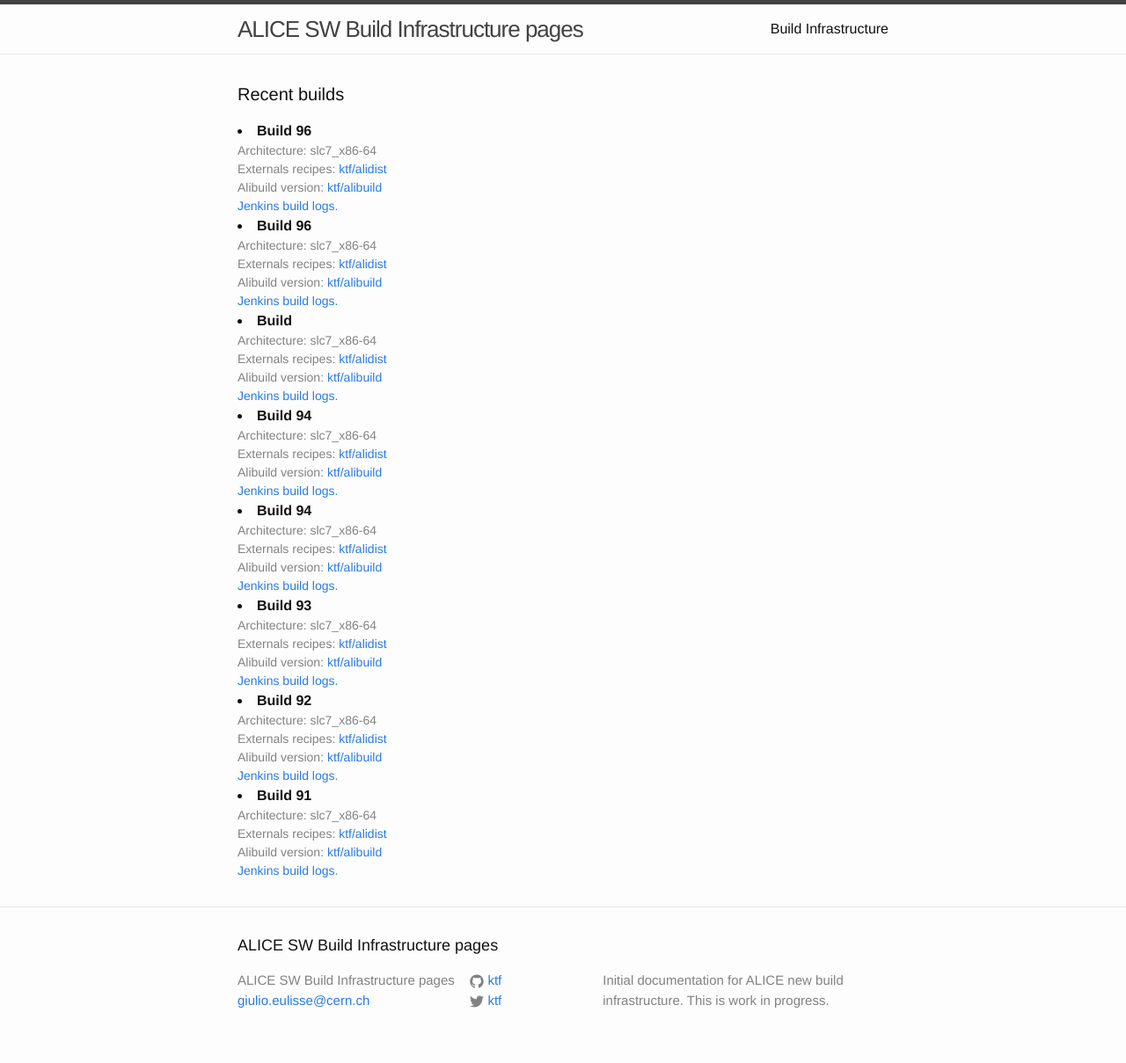
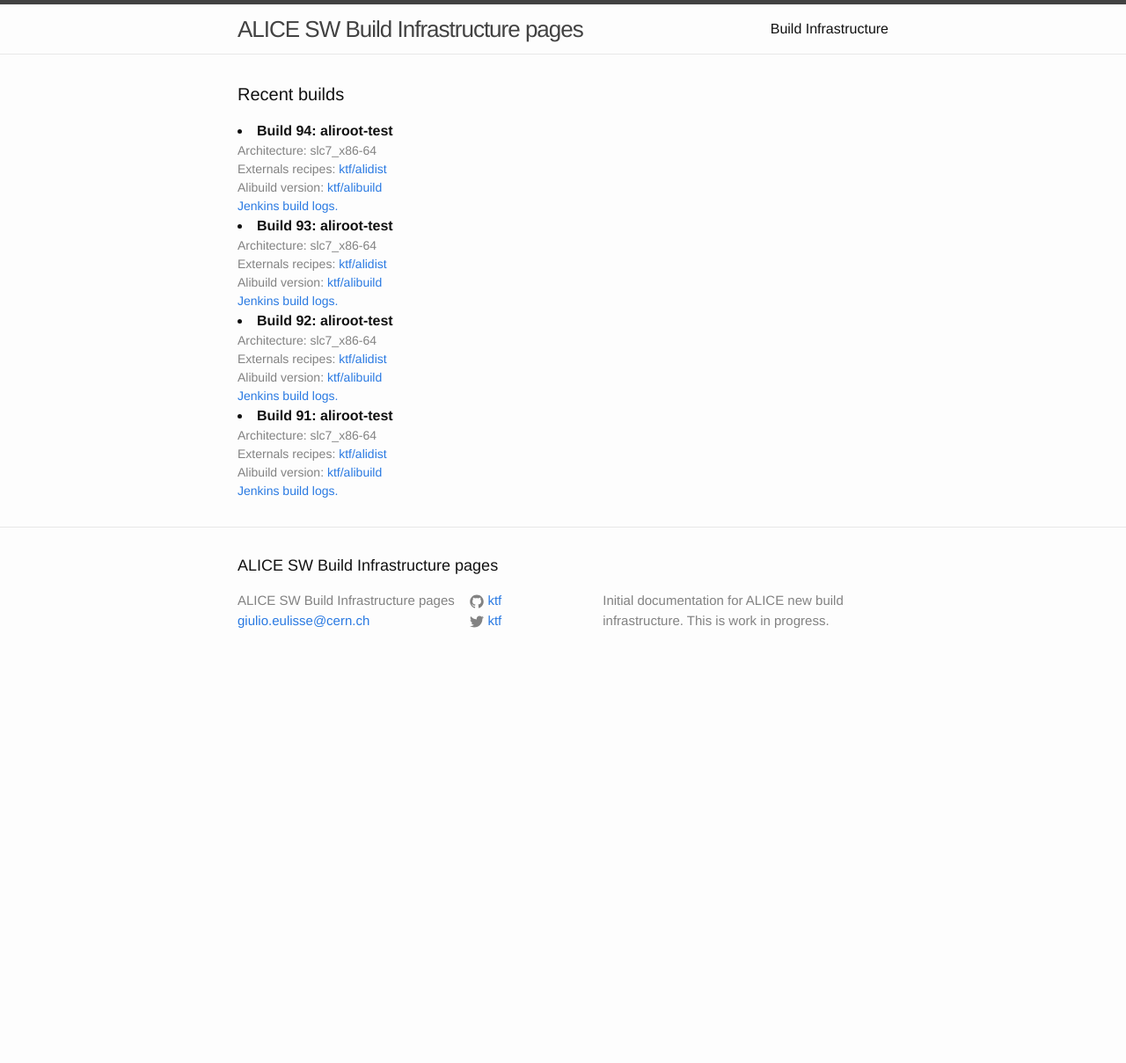
Before and after one commit to alisw/alisw.github.io, a Jekyll site: the page built from index.html, in a window 1280 px wide. Shown: the whole page at 88% size. Built offline with Jekyll 4.4.1, drawn with Linux system fonts in a browser that asks for light colours; after the commit the page ends 900 px from its top, so only the background shows below that.

Commit message:
Support for showing package being built.

```diff
--- a/_data/build.yaml
+++ b/_data/build.yaml
@@ -3,39 +3,22 @@
   alibuild: ktf
   alidist: ktf
   jenkins_build_nr: 91
+  package: aliroot-test
 -
   architecture: slc7_x86-64
   alibuild: ktf
   alidist: ktf
   jenkins_build_nr: 92
+  package: aliroot-test
 -
   architecture: slc7_x86-64
   alibuild: ktf
   alidist: ktf
   jenkins_build_nr: 93
+  package: aliroot-test
 -
   architecture: slc7_x86-64
   alibuild: ktf
   alidist: ktf
   jenkins_build_nr: 94
--
-  architecture: slc7_x86-64
-  alibuild: ktf
-  alidist: ktf
-  jenkins_build_nr: 94
--
-  architecture: slc7_x86-64
-  alibuild: ktf
-  alidist: ktf
-  jenkins_build_nr:
--
-  architecture: slc7_x86-64
-  alibuild: ktf
-  alidist: ktf
-  jenkins_build_nr: 96
--
-  architecture: slc7_x86-64
-  alibuild: ktf
-  alidist: ktf
-  jenkins_build_nr: 96
-  package: zlib
+  package: aliroot-test
--- a/index.html
+++ b/index.html
@@ -6,7 +6,7 @@
 
   <h1 class="page-heading">Recent builds</h1>
     {% for build in site.data.build reversed %}
-      <li><b>Build {{build.jenkins_build_nr}}</b><br>
+      <li><b>Build {{build.jenkins_build_nr}}: {{build.package}}</b><br>
         <div class="post-meta">
           Architecture: {{ build.architecture }} <br>
           Externals recipes: <a href="http://github.com/{{build.alidist}}/alidist/">{{build.alidist}}/alidist</a><br>
```
